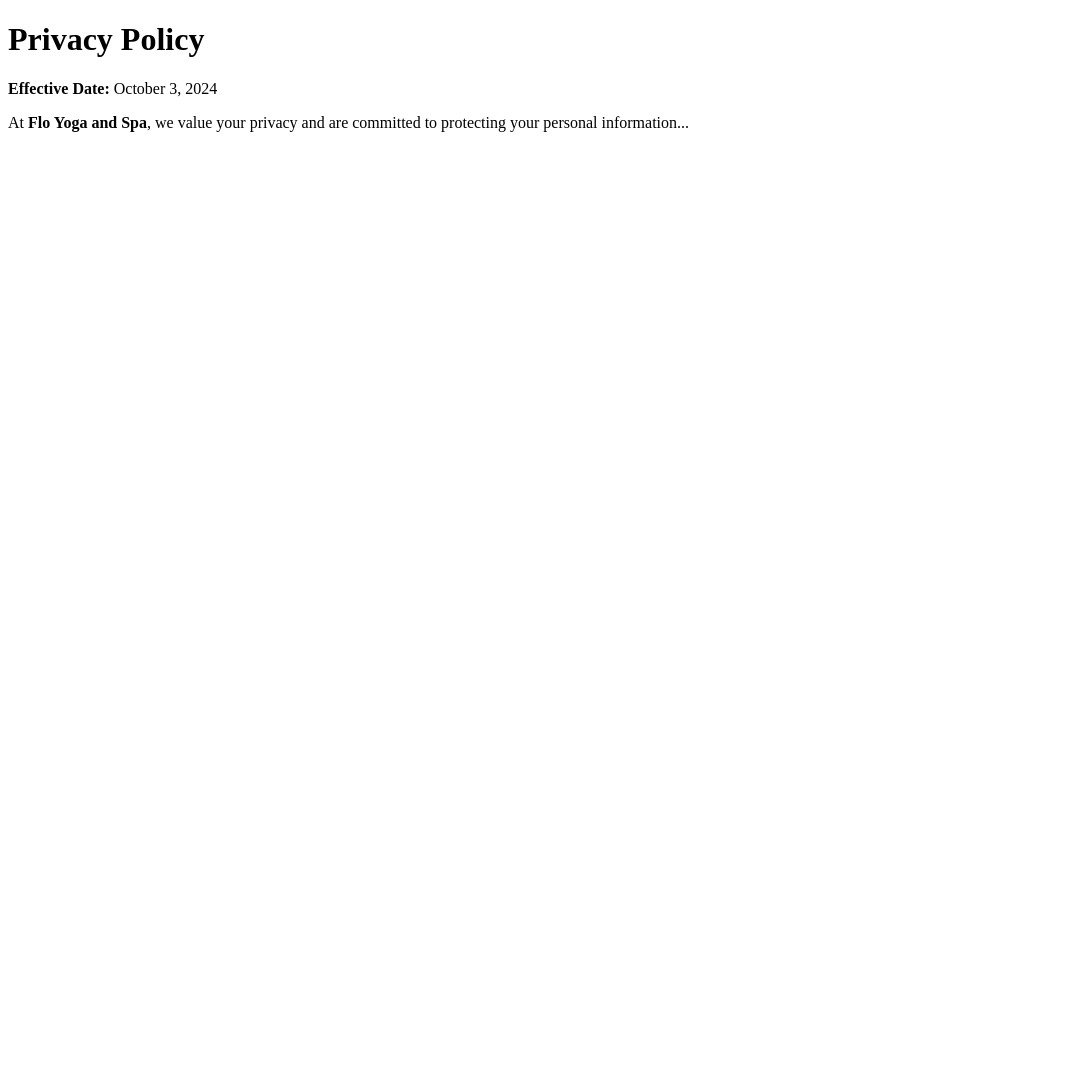
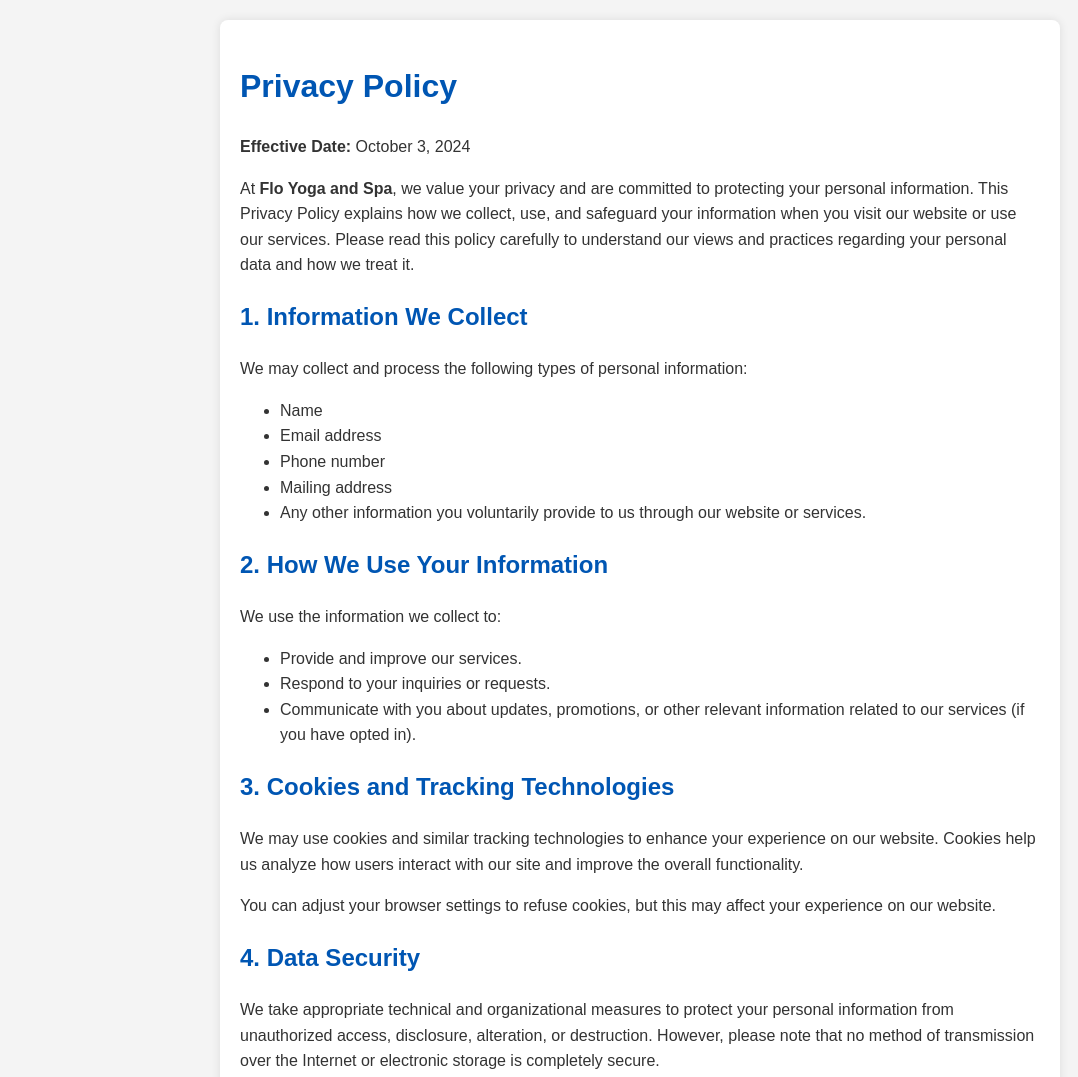
Before and after one commit to FloYogaSpa/Privacy-Policy, a plain HTML site: page index.html in a window 1280 px wide. Shown: the top 1077 px of the page, without its empty margins (0-1078 px from the left). Before the commit the page ends 800 px from the top, so only its background shows below. Drawn offline with Linux system fonts and the light colour scheme.

Commit message:
Add files via upload

```diff
--- a/index.html
+++ b/index.html
@@ -6,9 +6,91 @@
     <title>Flo Yoga and Spa Privacy Policy</title>
 </head>
 <body>
-    <h1>Privacy Policy</h1>
-    <p><strong>Effective Date:</strong> October 3, 2024</p>
-    <p>At <strong>Flo Yoga and Spa</strong>, we value your privacy and are committed to protecting your personal information...</p>
-    <!-- Include the rest of your privacy policy here -->
+    <!DOCTYPE html>
+<html lang="en">
+<head>
+    <meta charset="UTF-8">
+    <meta name="viewport" content="width=device-width, initial-scale=1.0">
+    <title>Flo Yoga and Spa Privacy Policy</title>
+    <style>
+        body {
+            font-family: Arial, sans-serif;
+            line-height: 1.6;
+            margin: 0;
+            padding: 0;
+            background-color: #f4f4f4;
+            color: #333;
+        }
+        .container {
+            max-width: 800px;
+            margin: 20px auto;
+            background: #fff;
+            padding: 20px;
+            border-radius: 8px;
+            box-shadow: 0 0 10px rgba(0, 0, 0, 0.1);
+        }
+        h1, h2 {
+            color: #0056b3;
+        }
+        p {
+            margin-bottom: 1em;
+        }
+    </style>
+</head>
+<body>
+    <div class="container">
+        <h1>Privacy Policy</h1>
+        <p><strong>Effective Date:</strong> October 3, 2024</p>
+
+        <p>At <strong>Flo Yoga and Spa</strong>, we value your privacy and are committed to protecting your personal information. This Privacy Policy explains how we collect, use, and safeguard your information when you visit our website or use our services. Please read this policy carefully to understand our views and practices regarding your personal data and how we treat it.</p>
+
+        <h2>1. Information We Collect</h2>
+        <p>We may collect and process the following types of personal information:</p>
+        <ul>
+            <li>Name</li>
+            <li>Email address</li>
+            <li>Phone number</li>
+            <li>Mailing address</li>
+            <li>Any other information you voluntarily provide to us through our website or services.</li>
+        </ul>
+
+        <h2>2. How We Use Your Information</h2>
+        <p>We use the information we collect to:</p>
+        <ul>
+            <li>Provide and improve our services.</li>
+            <li>Respond to your inquiries or requests.</li>
+            <li>Communicate with you about updates, promotions, or other relevant information related to our services (if you have opted in).</li>
+        </ul>
+
+        <h2>3. Cookies and Tracking Technologies</h2>
+        <p>We may use cookies and similar tracking technologies to enhance your experience on our website. Cookies help us analyze how users interact with our site and improve the overall functionality.</p>
+        <p>You can adjust your browser settings to refuse cookies, but this may affect your experience on our website.</p>
+
+        <h2>4. Data Security</h2>
+        <p>We take appropriate technical and organizational measures to protect your personal information from unauthorized access, disclosure, alteration, or destruction. However, please note that no method of transmission over the Internet or electronic storage is completely secure.</p>
+
+        <h2>5. No Sharing of Personal Information</h2>
+        <p>We do not share, sell, or trade your personal information with any third parties, affiliates, or business partners. Your data is used solely for the purposes outlined in this Privacy Policy.</p>
+
+        <h2>6. Your Data Protection Rights</h2>
+        <p>Depending on your location, you may have the following rights regarding your personal data:</p>
+        <ul>
+            <li>The right to access your personal information.</li>
+            <li>The right to correct or update any inaccuracies in your data.</li>
+            <li>The right to request the deletion of your data.</li>
+            <li>The right to withdraw consent to the processing of your data.</li>
+        </ul>
+        <p>To exercise any of these rights, please contact us at <a href="mailto:help@floyogaspa.com">help@floyogaspa.com</a>.</p>
+
+        <h2>7. Changes to This Privacy Policy</h2>
+        <p>We may update this Privacy Policy from time to time. Any changes will be posted on this page, and the "Effective Date" at the top will be updated accordingly. We encourage you to review this policy regularly to stay informed about how we protect your personal information.</p>
+
+        <h2>8. Contact Us</h2>
+        <p>If you have any questions or concerns about this Privacy Policy or how we handle your personal information, please contact us at:</p>
+        <p><strong>Flo Yoga and Spa</strong><br>
+        4320 A1A S. Ste 7, St. Augustine, FL, 32080<br>
+        Email: <a href="mailto:help@floyogaspa.com">help@floyogaspa.com</a><br>
+        Phone: <a href="tel:+19048886574">904-888-6574</a></p>
+    </div>
 </body>
 </html>
```
